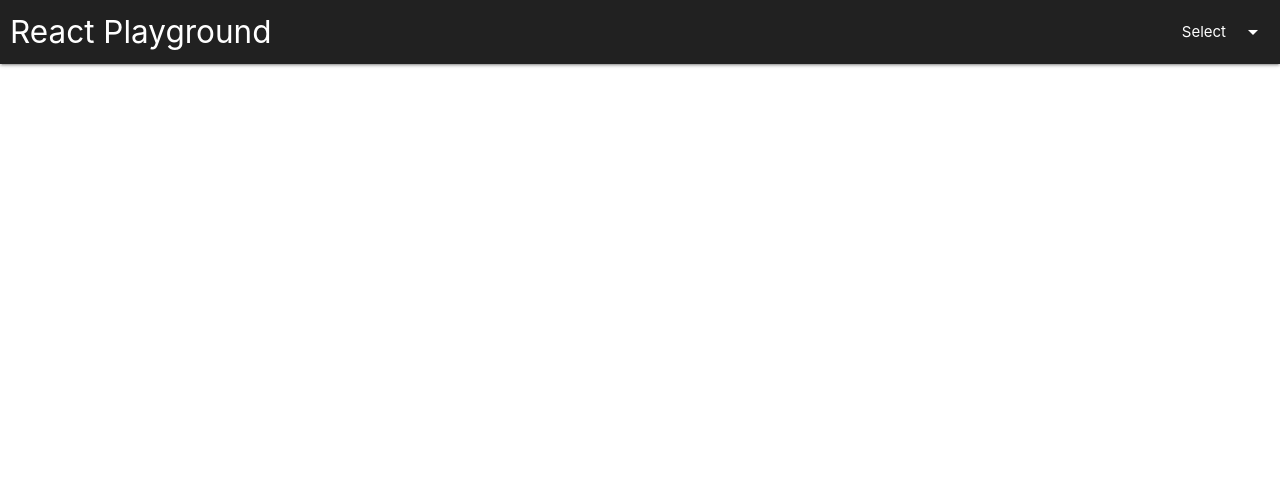
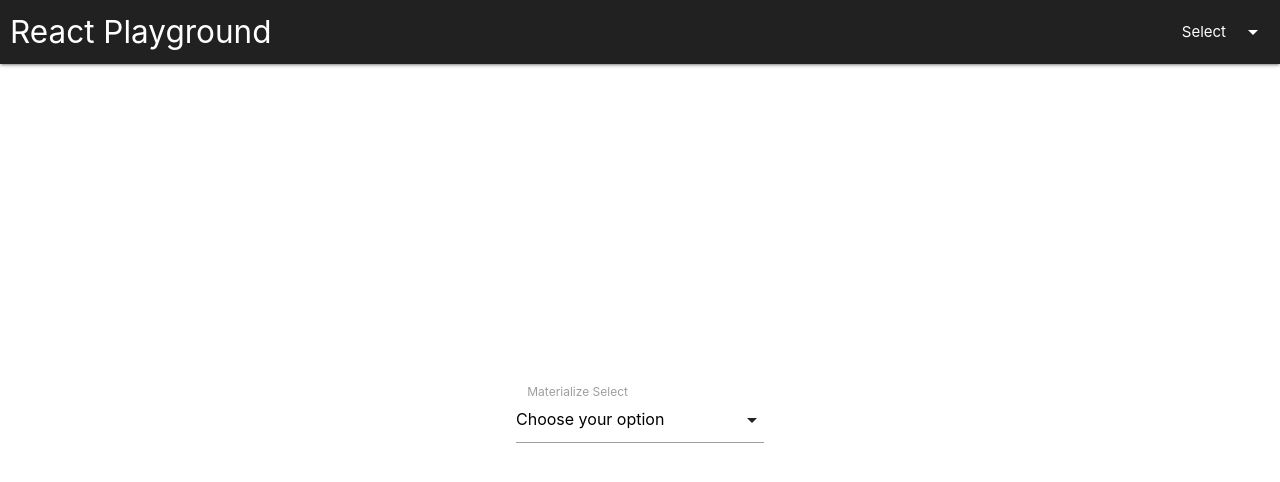
Before and after one commit to mmankey/React-Playground, a React (Create React App) app: page /JsonView in a window 1280 px wide. Shown: the top 482 px of the page. Built offline with nearby package versions, Linux system fonts and the light colour scheme.

Commit message:
json view

```diff
--- a/src/App.js
+++ b/src/App.js
@@ -5,6 +5,7 @@ import Welcome from "./Pages/1Welcome/Welcome";
 import Navbar from "./Components/Navbar/Navbar";
 import Disco from "./Pages/2Disco/Disco";
 import FormikDemo from "./Pages/3Formik/FormikDemo";
+import JsonView from "./Pages/5JsonView/JsonView";
 
 class App extends Component {
   render() {
@@ -16,6 +17,7 @@ class App extends Component {
             <Route exact path="/" component={Welcome} />
             <Route exact path="/Disco" component={Disco} />
             <Route exact path="/FormikDemo" component={FormikDemo} />
+            <Route exact path="/JsonView" component={JsonView} />
           </Switch>
         </Router>
       </div>
--- /dev/null
+++ b/src/Pages/5JsonView/JsonView.css
@@ -0,0 +1,7 @@
+.container {
+    display: flex;
+    height: 90vh;
+  }
+  .child {
+    margin:auto;
+  }
--- a/src/Pages/5JsonView/JsonView.js
+++ b/src/Pages/5JsonView/JsonView.js
@@ -1,6 +1,8 @@
 // ./Pages/JsonView.js
 
 import React from "react";
+import "./JsonView.css";
+import M from "materialize-css";
 
 class JsonView extends React.Component {
   constructor(props) {
@@ -8,22 +10,44 @@ class JsonView extends React.Component {
     this.state = {
       configData: {
         company: "Big Company",
-        views: [
-          { name: "Human Resources", filter: "filter", hilight: "field1" },
-          { name: "Accounting", filter: "filter2", hilight: "field2" }
-        ],
         data: [
-          { id: 1, type: "accounting", stuff: "Good numbers!" },
+          {
+            id: 1,
+            type: "accounting",
+            stuff: "Good numbers!"
+          },
           { id: 2, type: "hr", stuff: "Jim Johnson" },
-          { id: 3, type: "accounting", stuff: "Bad numbers!" },
+          {
+            id: 3,
+            type: "accounting",
+            stuff: "Bad numbers!"
+          },
           { id: 4, type: "hr", stuff: "Jane Johnson" }
         ]
       }
     };
   }
+  componentDidMount() {
+    M.AutoInit();
+    // var elems = document.querySelectorAll("select");
+  }
 
   render() {
-    return <div>Hello World</div>;
+    return (
+      <div className="container">
+        <div class="child input-field col s12">
+          <select>
+            <option value="" disabled selected>
+              Choose your option
+            </option>
+            <option value="1">Option 1</option>
+            <option value="2">Option 2</option>
+            <option value="3">Option 3</option>
+          </select>
+          <label>Materialize Select</label>
+        </div>
+      </div>
+    );
   }
 }
 
```
Also changed, not shown: src/Pages/5JsonView/SubComponents/ItemCard.js (added), src/Pages/5JsonView/SubComponents/Section.js (added).
